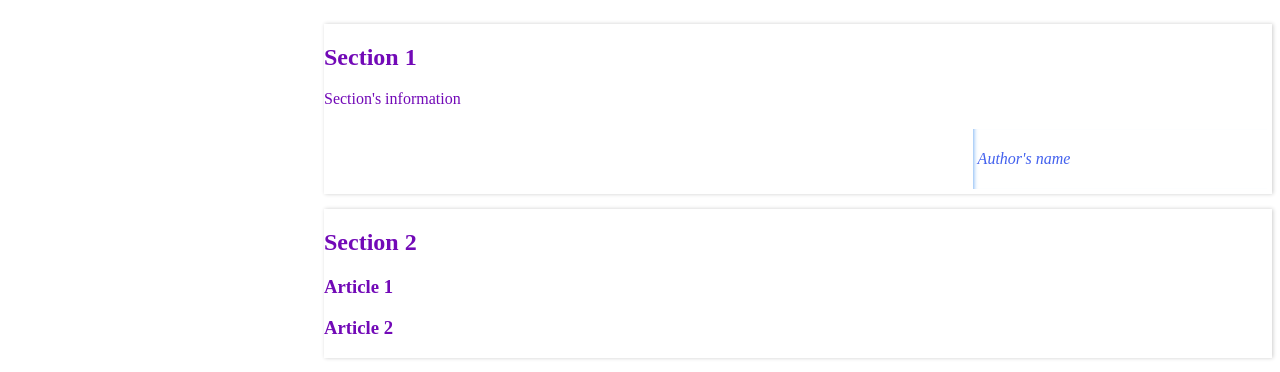
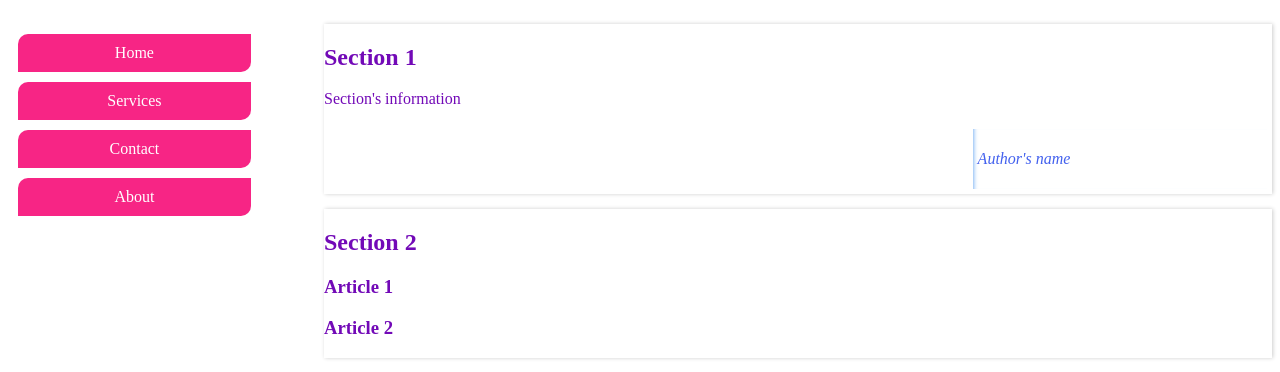
Before and after one commit to MaJoAP/basic_web_course, a plain HTML site: page LESSON08/index.html in a window 1280 px wide. Shown: the part 77-449 px from the top of the page. Drawn offline with Linux system fonts and the light colour scheme.

Commit message:
fix: LESSON08 background-color nav

```diff
--- a/LESSON08/css/style.css
+++ b/LESSON08/css/style.css
@@ -12,7 +12,7 @@ nav {
   width: 20%;
 }
 nav a {
-  background-color: f#085524;
+  background-color: #f72585;
   border-radius: 10px 0 10px 0;
   text-decoration: none;
   text-align: center;
```
